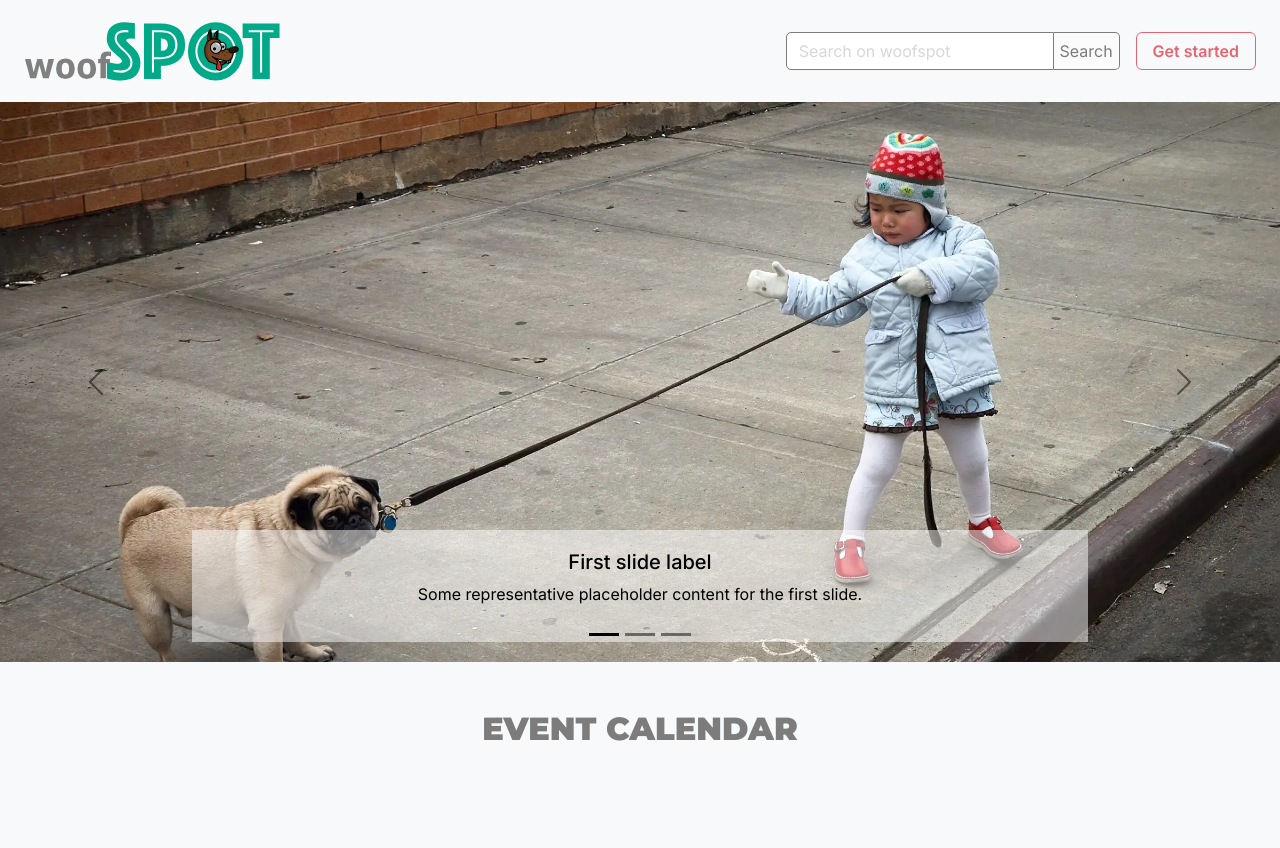
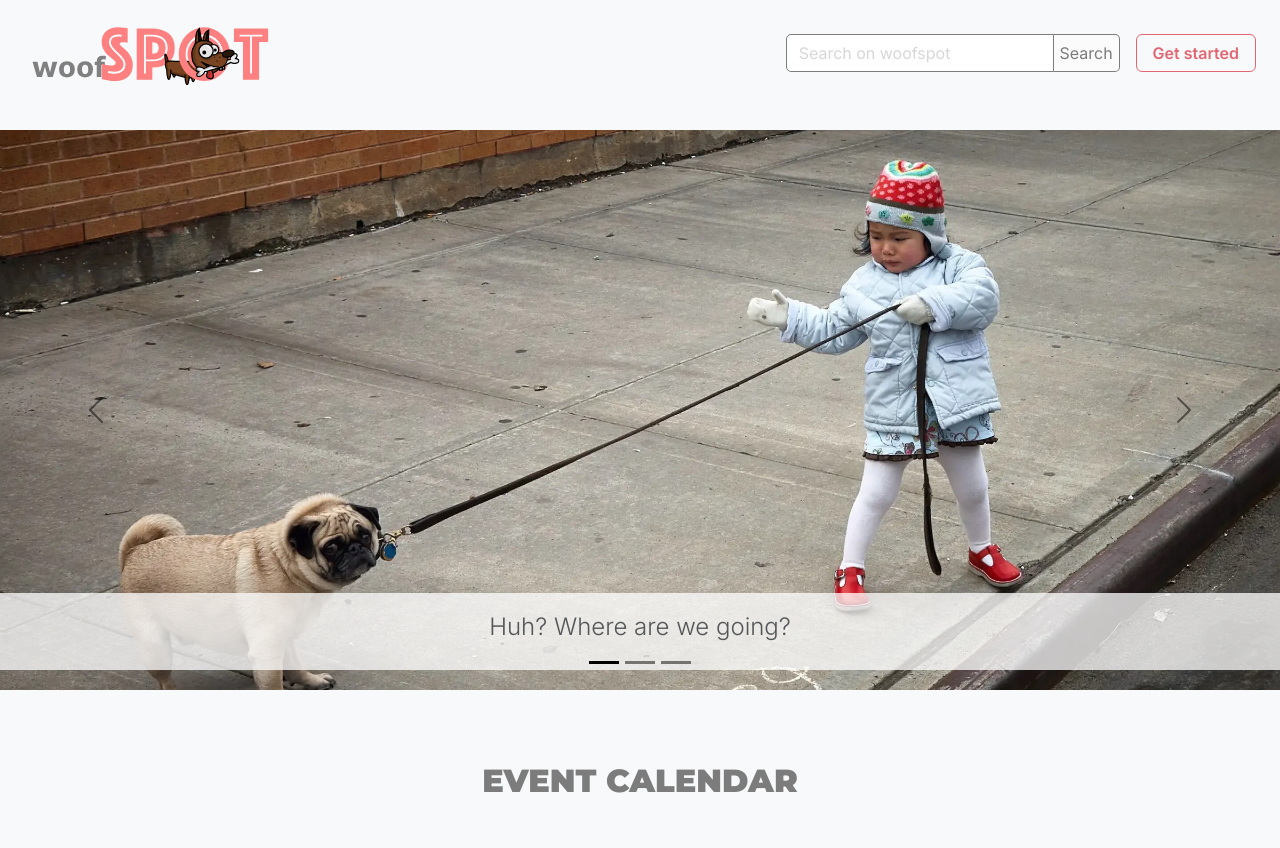
Before and after one commit to tayapro/woofspot, a Django app: page / in a window 1280 px wide. Before the commit the page ends 741 px from the top, so only its background shows below. Run offline with Django 5.2, Linux system fonts and the light colour scheme; data that the repository does not hold is empty; some libraries are stand-ins or nearby versions.

Commit message:
feat(UI): Update logo and picture in carousel

```diff
--- a/static/css/style.css
+++ b/static/css/style.css
@@ -1,6 +1,4 @@
-/* @import url("https://fonts.googleapis.com/css?family=Lora:400,400i|Open+Sans:300,400,600,700,800"); */
 @import url("https://fonts.googleapis.com/css2?family=Inter:ital,opsz,wght@0,14..32,100..900;1,14..32,100..900&family=Montserrat:ital,wght@0,100..900;1,100..900&display=swap");
-/* @import url("https://fonts.googleapis.com/css2?family=Montserrat:ital,wght@0,100..900;1,100..900&family=Rubik:ital,wght@0,300..900;1,300..900&display=swap"); */
 
 :root {
   --font-family: "Inter", sans-serif;
@@ -71,6 +69,19 @@ body {
   .logo-size {
     width: 256px;
   }
+}
+
+.carousel-caption {
+  left: 0;
+  right: 0;
+  width: 100%;
+}
+
+.carousel-caption h4 {
+  font-family: var(--font-family);
+  font-optical-sizing: auto;
+  font-weight: 300;
+  font-style: light;
 }
 
 .dropdown-menu {
--- a/templates/base.html
+++ b/templates/base.html
@@ -80,7 +80,7 @@
     </nav>
 
     {% if request.path == home_url %}
-    <div id="carouselExampleDark" class="carousel carousel-dark slide" data-bs-ride="carousel">
+    <div id="carouselExampleDark" class="carousel carousel-dark slide my-4" data-bs-ride="carousel">
         <div class="carousel-indicators">
             <button type="button" data-bs-target="#carouselExampleDark" data-bs-slide-to="0" class="active"
                 aria-current="true" aria-label="Slide 1"></button>
@@ -92,23 +92,20 @@
         <div class="carousel-inner">
             <div class="carousel-item active" data-bs-interval="10000">
                 <img src="{% static 'images/girl_and_puppy.webp' %}" class="d-block w-100" alt="...">
-                <div class="carousel-caption d-none d-md-block bg-white bg-opacity-50">
-                    <h5>First slide label</h5>
-                    <p>Some representative placeholder content for the first slide.</p>
+                <div class="carousel-caption d-md-block bg-white bg-opacity-75">
+                    <h4 class="text-body-secondary">Huh? Where are we going?</h4>
                 </div>
             </div>
             <div class="carousel-item" data-bs-interval="2000">
                 <img src="{% static 'images/corgi_with_big_dog.webp' %}" class="d-block w-100" alt="...">
-                <div class="carousel-caption d-none d-md-block">
-                    <h5>Second slide label</h5>
-                    <p>Some representative placeholder content for the second slide.</p>
+                <div class="carousel-caption d-md-block bg-white bg-opacity-75">
+                    <h4 class="text-body-secondary">Wait, is that a new friend I see?</h4>
                 </div>
             </div>
             <div class="carousel-item">
-                <img src="{% static 'images/two_happy_dogs.webp' %}" class="d-block w-100" alt="...">
-                <div class="carousel-caption d-none d-md-block">
-                    <h5>Third slide label</h5>
-                    <p>Some representative placeholder content for the third slide.</p>
+                <img src="{% static 'images/two_bzi_bza.webp' %}" class="d-block w-100" alt="...">
+                <div class="carousel-caption d-md-block bg-white bg-opacity-75">
+                    <h4 class="text-body-secondary">Let's be friends!</h4>
                 </div>
             </div>
         </div>
--- a/woofspot_project/settings.py
+++ b/woofspot_project/settings.py
@@ -31,7 +31,7 @@ STATIC_VERSION = int(time.time())
 SECRET_KEY = os.environ.get("SECRET_KEY")
 
 # SECURITY WARNING: don't run with debug turned on in production!
-DEBUG = True
+DEBUG = False
 
 ALLOWED_HOSTS = ['8000-tayapro-woofspot-dr7arhh9daf.ws.codeinstitute-ide.net',
                  '.herokuapp.com']
```
Also changed, not shown: static/images/two_dogs.webp (added), static/images/woofspot_logo.svg.
